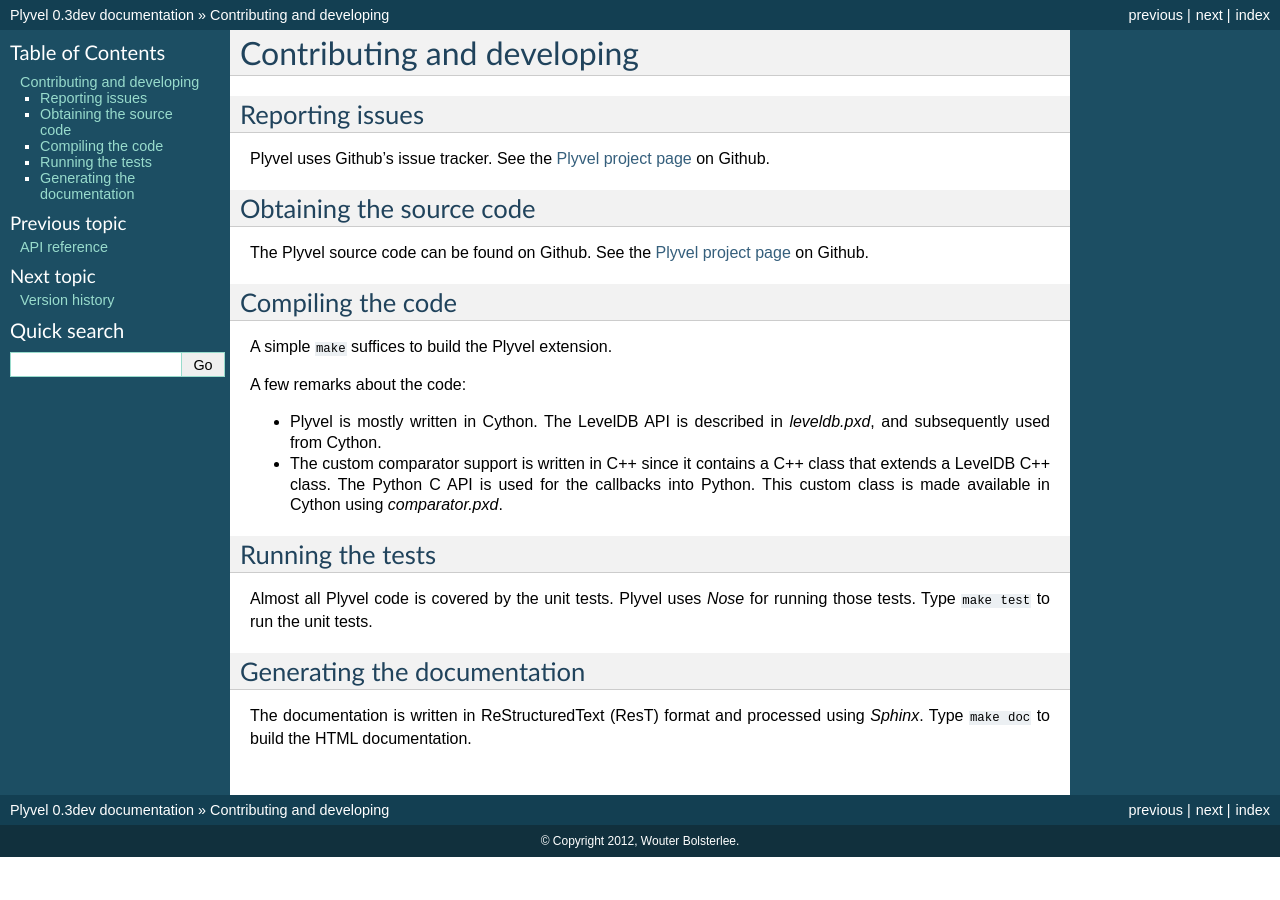
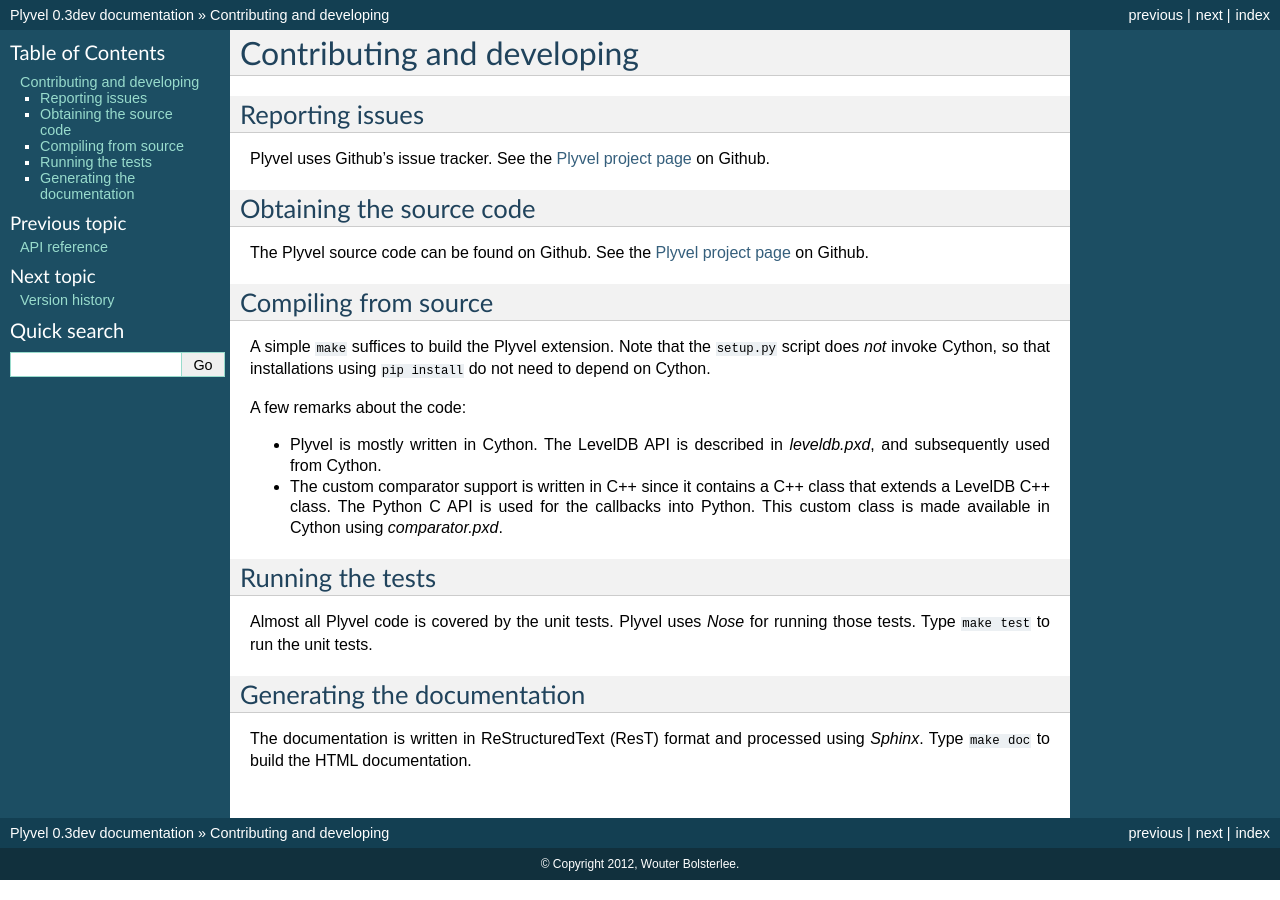
Before and after one commit to wbolster/plyvel, a Sphinx documentation site: the page built from doc/developer.rst, in a window 1280 px wide. Built offline with Sphinx 7.4.7, drawn with Linux system fonts in a browser that asks for light colours.

Commit message:
Add note about Cython to development docs

```diff
--- a/doc/developer.rst
+++ b/doc/developer.rst
@@ -18,10 +18,12 @@
 Github.
 
 
-Compiling the code
-==================
+Compiling from source
+=====================
 
-A simple ``make`` suffices to build the Plyvel extension.
+A simple ``make`` suffices to build the Plyvel extension. Note that the
+``setup.py`` script does *not* invoke Cython, so that installations using ``pip
+install`` do not need to depend on Cython.
 
 A few remarks about the code:
 
```
